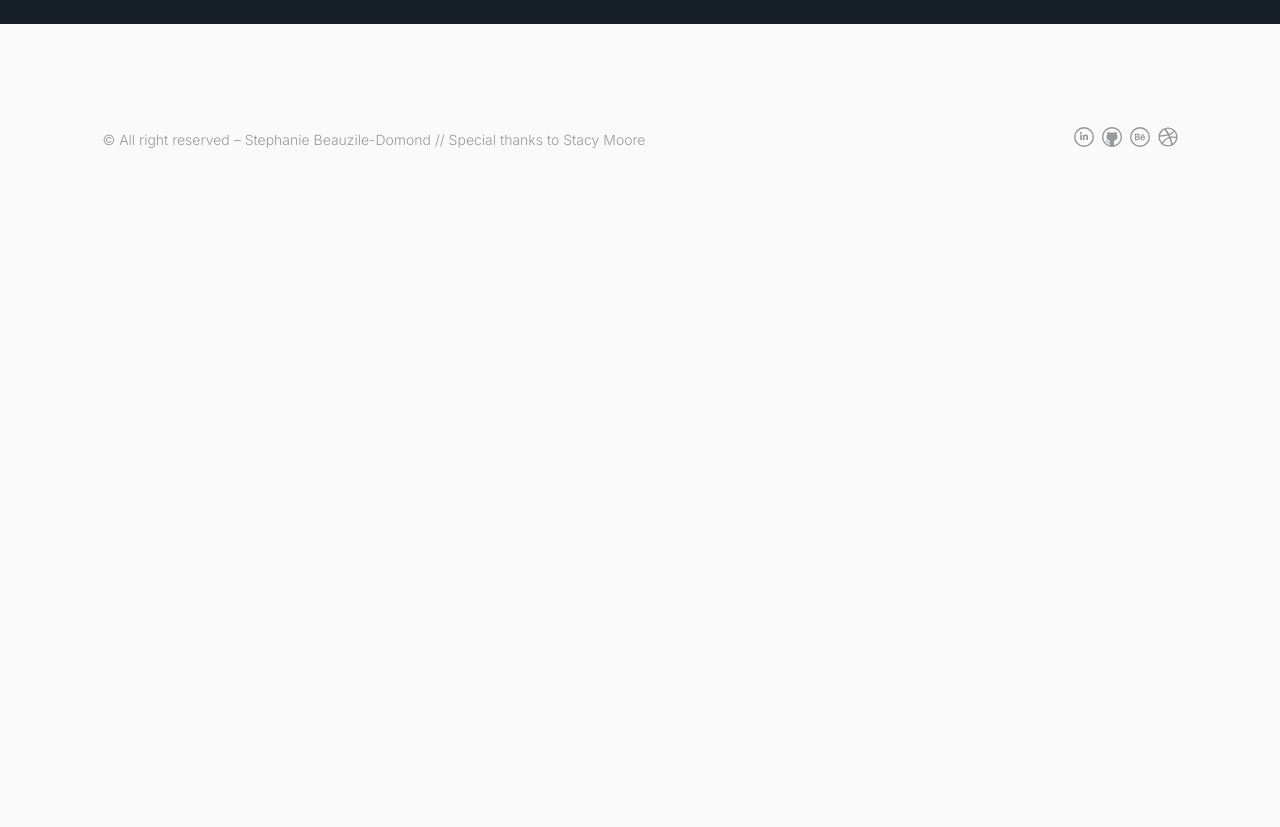
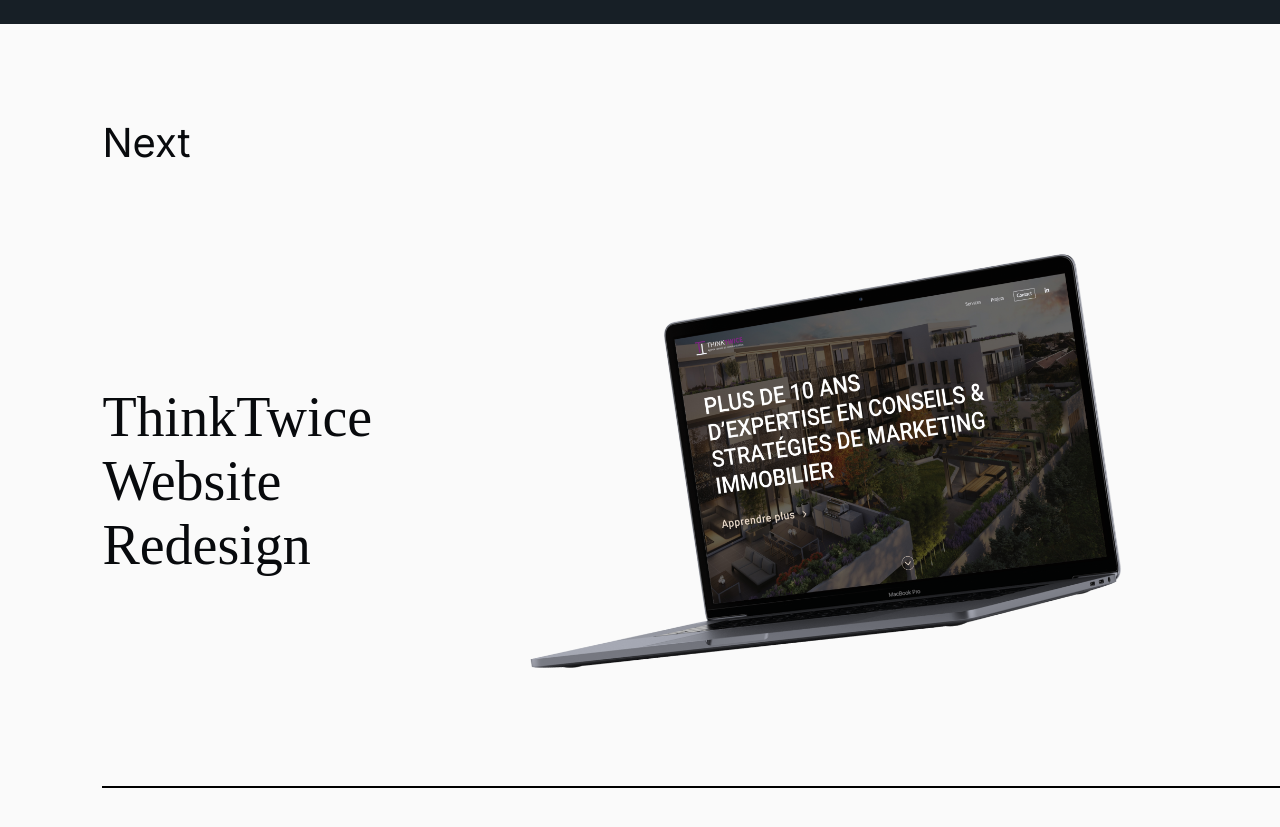
Before and after one commit to stephaniebd/portfolio2.0, a React (Create React App) app in the folder portfolio/: page /DontDieFood in a window 1280 px wide. Shown: the part 8280-9107 px from the top of the page. Before the commit the page ends 8457 px from the top, so only its background shows below. Built offline with nearby package versions, Linux system fonts and the light colour scheme.

Commit message:
created next project section

```diff
--- a/portfolio/src/App.css
+++ b/portfolio/src/App.css
@@ -12,6 +12,13 @@ h2 {
     font-family: Happy Times at the IKOB New Game Plus Edition;
     font-size: 56px;
     font-weight: 400;
+}
+
+h3 {
+    font-family: Inter;
+    font-weight: 500;
+    font-size: 40px;
+    line-height: 32px;
 }
 
 p {
--- /dev/null
+++ b/portfolio/src/components/NextSection.js
@@ -0,0 +1,26 @@
+import React from 'react'
+import { Link } from 'react-router-dom';
+import '../styles/NextSection.css';
+
+import ttmockup from "../assets/mockup TT.png";
+
+const NextSection = () => {
+    return (
+        <>
+            <div className="container">
+            <h3>Next</h3>
+                <div className="content">
+                    <div className="text">
+                        <h2 className="next-title">ThinkTwice Website Redesign</h2>
+                    </div>
+                    <div className="mockup">
+                        <Link to="/ThinkTwice"><img src={ttmockup} alt="thiktwice mockup" height="450" width="706"/></Link>
+                    </div>
+                </div>
+            </div>
+            <div className="section-line"></div>
+        </>
+    )
+}
+
+export default NextSection
--- a/portfolio/src/components/ProjectSection.js
+++ b/portfolio/src/components/ProjectSection.js
@@ -58,7 +58,6 @@ const ProjectSection = () => {
                                 </div>
                             </div>
                         </div>
-
                     </>
                 );
             })}
--- a/portfolio/src/pages/DontDieFood.js
+++ b/portfolio/src/pages/DontDieFood.js
@@ -4,6 +4,7 @@ import ContextSection from '../components/ContextSection'
 import DDFBanner from '../components/DDFBanner'
 import DesignSection from '../components/DesignSection'
 import FinalSection from '../components/FinalSection'
+import NextSection from '../components/NextSection'
 import OutcomeSection from '../components/OutcomeSection'
 
 const DontDieFood = () => {
@@ -15,6 +16,7 @@ const DontDieFood = () => {
             <DesignSection />
             <FinalSection />
             <OutcomeSection />
+            <NextSection />
         </div>
     )
 }
--- /dev/null
+++ b/portfolio/src/styles/NextSection.css
@@ -0,0 +1,21 @@
+.container {
+    padding: 0% 8%;
+    margin-top: 8%;
+}
+
+.content {
+    display: grid;
+    grid-template-columns: 1fr 1fr;
+    margin: 8% 0% 8% 0%;
+}
+
+.section-line {
+    width: 92%;
+    height: 0px;
+    border: 1px solid #000000;
+    margin: 0% 0% 8% 8%;
+}
+
+.next-title {
+    margin-top: 140px;
+}
```
